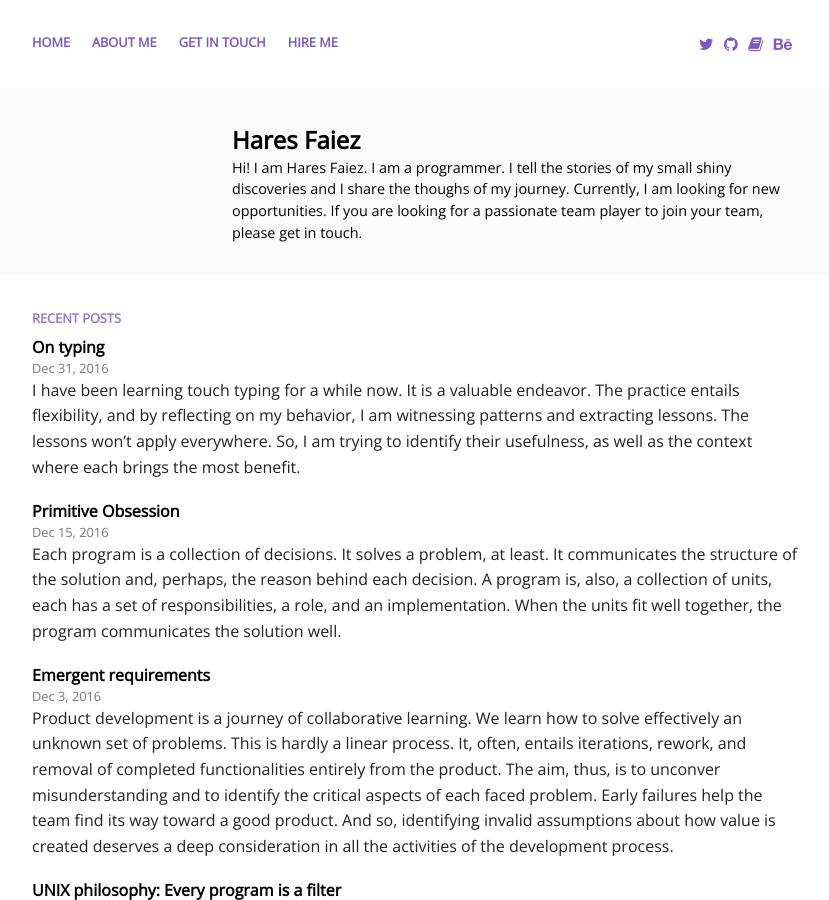
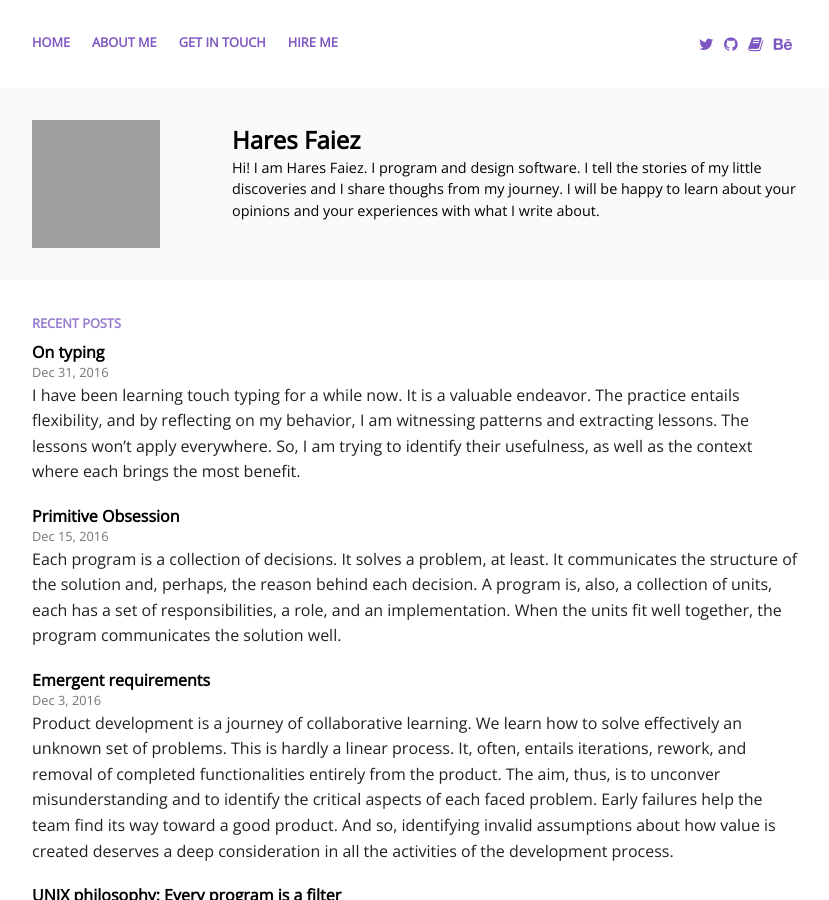
Before and after one commit to haresfaiez/haresfaiez.github.io, a Jekyll site: the page built from index.html, in a window 1280 px wide and 900 px high. Shown: the whole window, without its empty margins (223-1052 px from the left). Built offline with Jekyll 4.4.1, drawn with Linux system fonts in a browser that asks for light colours; some web fonts are replaced; grey boxes are pictures that could not be loaded.

Commit message:
Improve my personal introduction

```diff
--- a/_config.yml
+++ b/_config.yml
@@ -4,15 +4,15 @@ phone: +216 26 87 17 88
 description: >
     Programmign and design tales
 about: >
-    Hi! I am Hares Faiez. I am a programmer.
-    I tell the stories of my small shiny discoveries and I share the thoughs of my journey.
-    Currently,  I am looking for new opportunities.
-    If you are looking for a passionate team player to join your team, please get in touch.
+    Hi! I am Hares Faiez. I program and design software.
+    I tell the stories of my little discoveries and I share thoughs from my journey.
+    I will be happy to learn about your opinions and your experiences with what I write about.
 
 avatar: "https://avatars3.githubusercontent.com/u/10279086?v=3&s=460"
 
 url: "http://haresfaiez.github.io"
 baseurl: ""
+avatar: https://avatars3.githubusercontent.com/u/10279086?v=3&s=460
 twitter_handle  : hrsfaiez
 behance_handle  : hrsfaiez
 github_handle   : haresfaiez
--- a/_includes/about-me.html
+++ b/_includes/about-me.html
@@ -2,6 +2,7 @@
   <div class="row">
     <div class="small-12 medium-12 large-3 columns">
       <figure class="avatar">
+	<img src="{{ site.avatar }}" alt="Hares Faiez" />
       </figure>
     </div>
     <div class="small-12 medium-12 large-9 columns">
```
